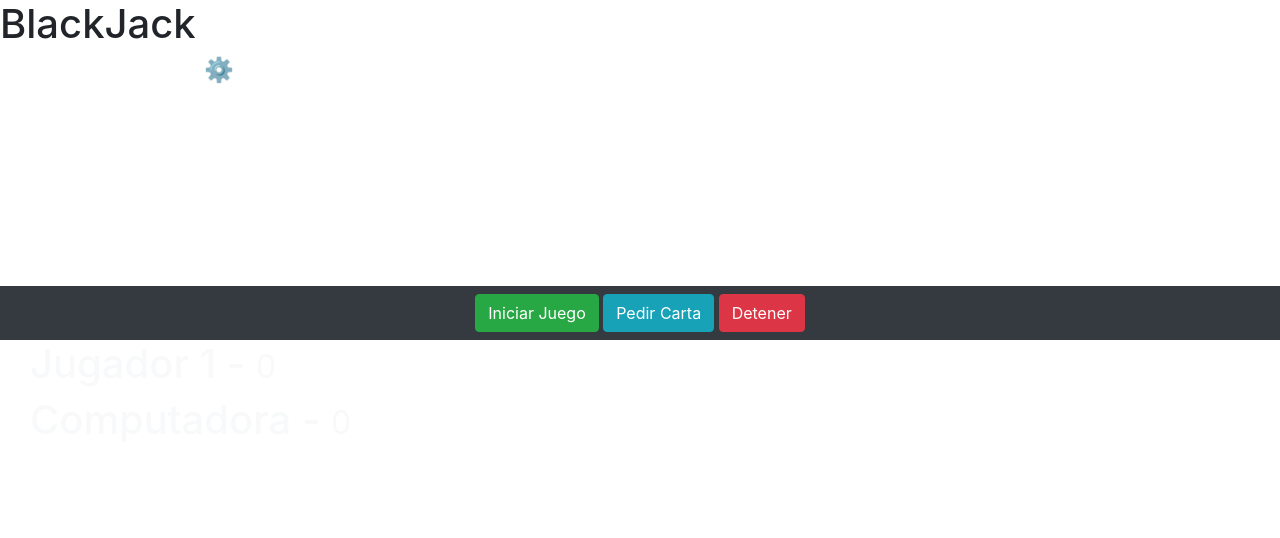
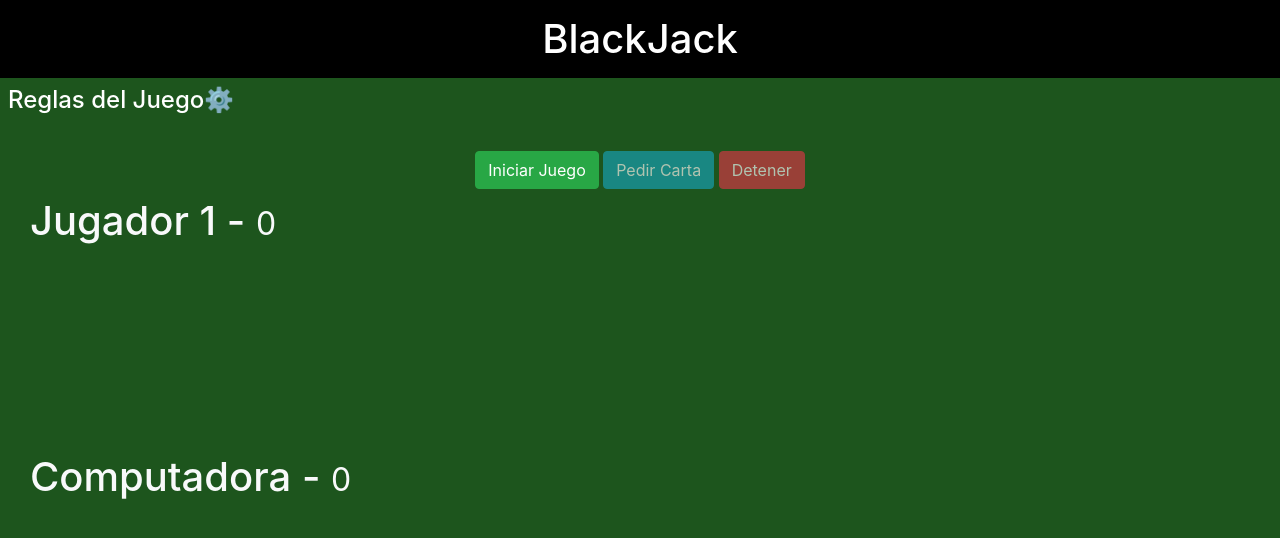
Before and after one commit to josegduarte96/blackjack, a plain HTML site: page index.html in a window 1280 px wide. Drawn offline with nearby package versions, Linux system fonts and the light colour scheme; the site is published under a folder, as on GitHub Pages, so addresses that start at the root find nothing.

Commit message:
Arreglos en el index.html

```diff
--- a/index.html
+++ b/index.html
@@ -4,7 +4,7 @@
     <meta charset="UTF-8">
     <meta http-equiv="X-UA-Compatible" content="IE=edge">
     <meta name="viewport" content="width=device-width, initial-scale=1.0">
-    <link rel="stylesheet" href="/assets/css/main.css" type="text/css">
+    <link rel="stylesheet" href="./assets/css/main.css" type="text/css">
     <link rel="stylesheet" href="https://stackpath.bootstrapcdn.com/bootstrap/4.4.1/css/bootstrap.min.css" integrity="sha384-Vkoo8x4CGsO3+Hhxv8T/Q5PaXtkKtu6ug5TOeNV6gBiFeWPGFN9MuhOf23Q9Ifjh" crossorigin="anonymous">
     <title>BlackJack</title>
 </head>
@@ -47,7 +47,7 @@
             </div>
         </div>
     </div>
-    <script src = "/assets/js/underscore-esm-min.js"> </script>
-    <script src="/assets/js/juego-min.js"></script>
+    <script src = "./assets/js/underscore-esm-min.js"> </script>
+    <script src="./assets/js/juego-min.js"></script>
 </body>
 </html>
```
